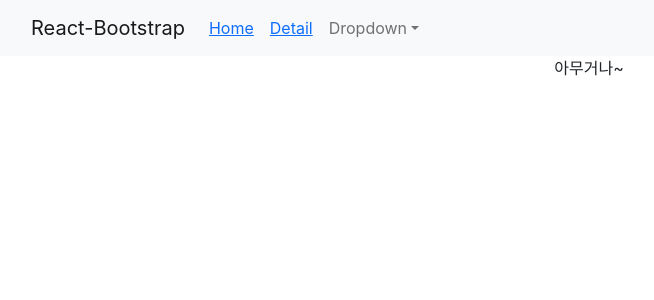
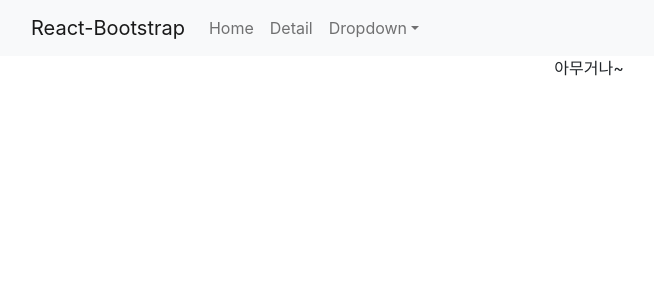
Before and after one commit to sungyuna1003/new-shop, a React (Create React App) app: page /detail in a window 1280 px wide. Shown: the top 300 px of the page, without its empty margins (51-705 px from the left). Built offline with nearby package versions, Linux system fonts and the light colour scheme.

Commit message:
Box(alert) > hide (+setTimeout)

```diff
--- a/src/App.js
+++ b/src/App.js
@@ -4,7 +4,7 @@ import "./App.css";
 import { Navbar, Container, Nav, NavDropdown, Button } from "react-bootstrap";
 import { useState } from "react";
 import Data from "./Data.js";
-import Detail from "./components/Detail.js";
+import Detail from "./Detail.js";
 import { Link, Route, Switch } from "react-router-dom";
 
 function App() {
@@ -18,11 +18,11 @@ function App() {
           <Navbar.Toggle aria-controls="basic-navbar-nav" />
           <Navbar.Collapse id="basic-navbar-nav">
             <Nav className="me-auto">
-              <Nav.Link>
-                <Link to="/">Home</Link>
+              <Nav.Link as={Link} to="/">
+                Home
               </Nav.Link>
-              <Nav.Link>
-                <Link to="/detail">Detail</Link>
+              <Nav.Link as={Link} to="/detail">
+                Detail
               </Nav.Link>
               <NavDropdown title="Dropdown" id="basic-nav-dropdown">
                 <NavDropdown.Item href="#action/3.1">Action</NavDropdown.Item>
--- a/src/Detail.js
+++ b/src/Detail.js
@@ -1,18 +1,28 @@
 /* eslint-disable */
 
-import React, { useState } from "react";
+import React, { useEffect, useState } from "react";
 import { useHistory, useParams } from "react-router-dom";
 import styled from "styled-components";
 import "./detail.scss";
 
 function Detail(props) {
+  useEffect(() => {
+    let timer = setTimeout(function () {
+      alert변경(false);
+    }, 2000);
+  });
+  let [alert, alert변경] = useState(true);
+
   let history = useHistory(props);
   let { id } = useParams();
   return (
     <div className="container">
-      <div className="my-alert">
-        <p>재고가 얼마 남지 않았습니다.</p>
-      </div>
+      {alert === true ? (
+        <div className="my-alert">
+          <p class="alert">재고가 얼마 남지 않았습니다.</p>
+        </div>
+      ) : null}
+
       <div className="row">
         <div className="col-md-6">
           <img
--- a/src/detail.scss
+++ b/src/detail.scss
@@ -9,3 +9,7 @@
 .my-alert p {
   margin-bottom: 0;
 }
+// .my-alert2 {
+//   @extend .my-alert;
+//   background-color: antiquewhite;
+// }
```
